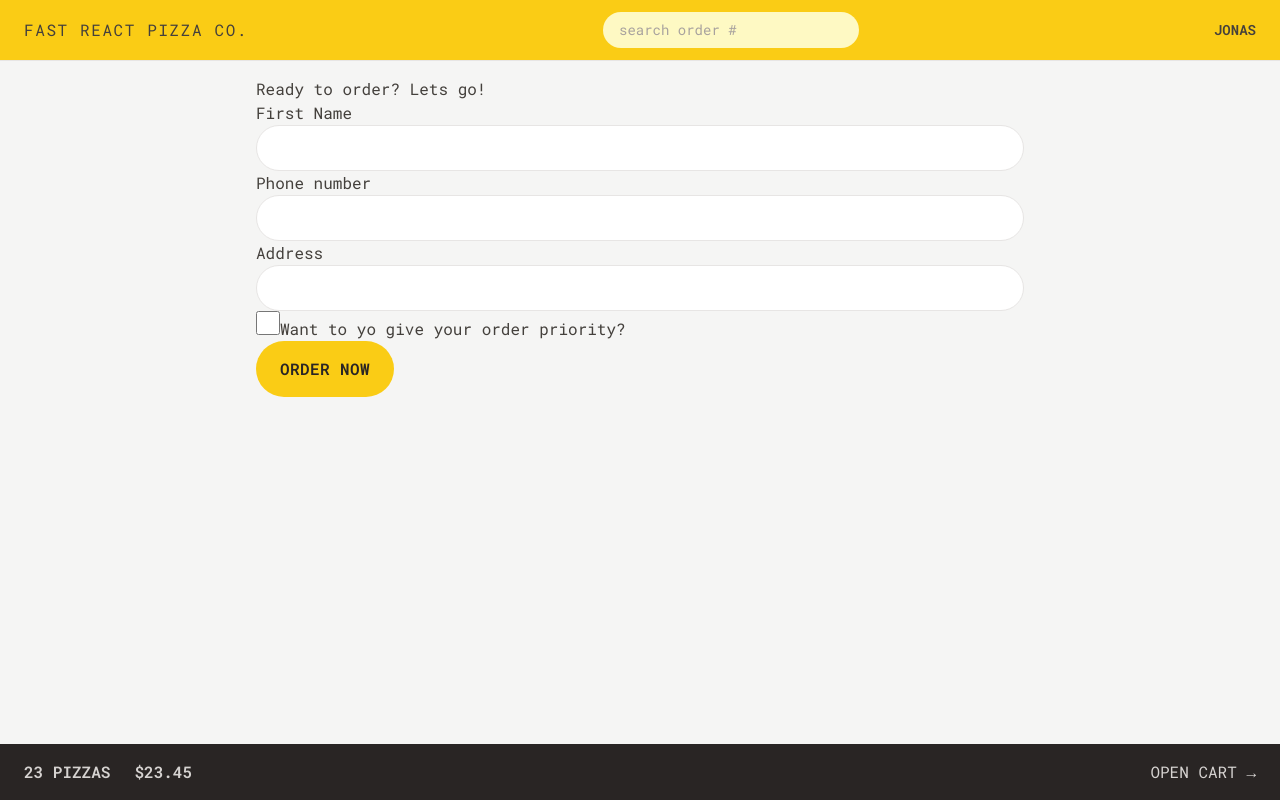
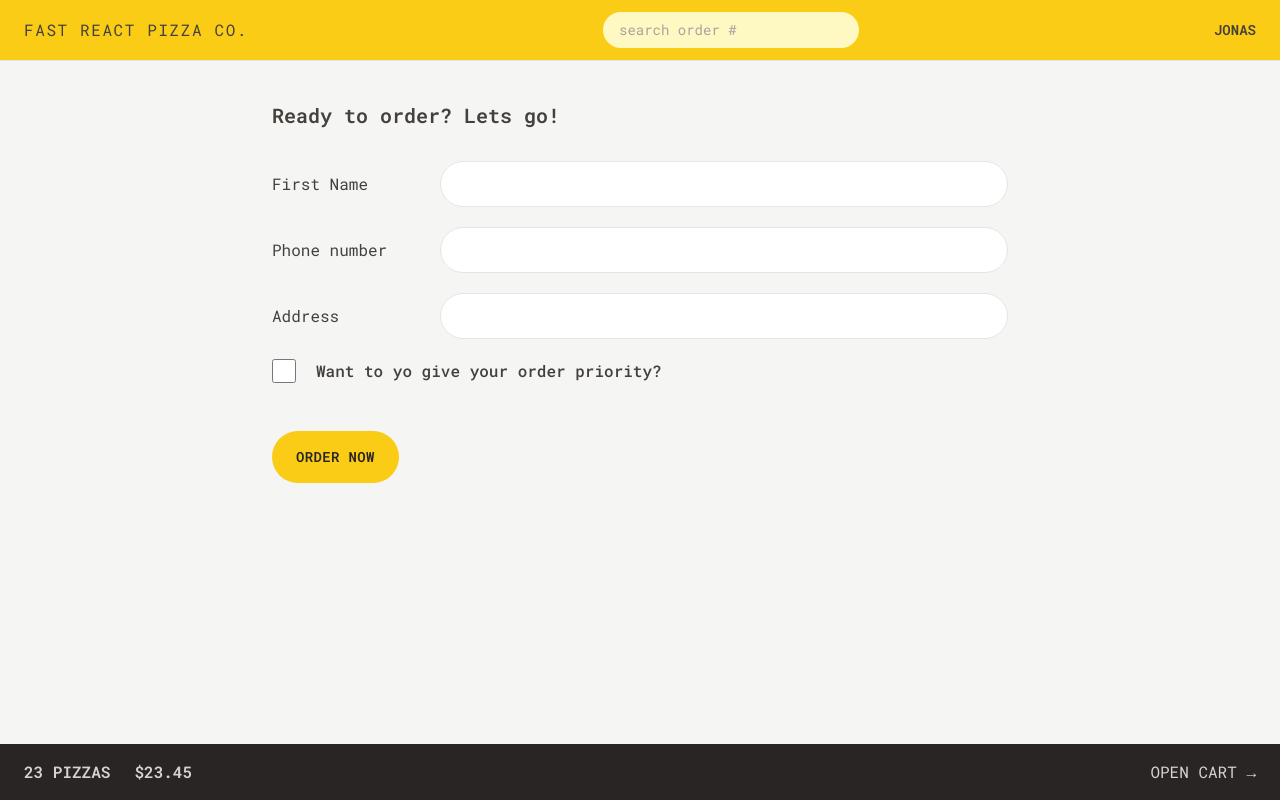
Before and after one commit to e-b-b-o/fast-react-pizza, a React (Vite) app: page /order/new in a window 1280 px wide. Built offline with nearby package versions, Linux system fonts and the light colour scheme.

Commit message:
added tailwind to some components

```diff
--- a/src/features/order/CreateOrder.jsx
+++ b/src/features/order/CreateOrder.jsx
@@ -42,31 +42,40 @@
   const cart = fakeCart;
 
   return (
-    <div>
-      <h2>Ready to order? Lets go!</h2>
+    <div className="px-4 py-6">
+      <h2 className="mb-8 text-xl font-semibold">Ready to order? Lets go!</h2>
 
       <Form method="POST">
-        <div>
-          <label>First Name</label>
-          <input type="text" name="customer" required className="input" />
+        <div className="mb-5 flex flex-col gap-2 sm:flex-row sm:items-center">
+          <label className="sm:basis-40">First Name</label>
+          <input type="text" name="customer" required className="input grow" />
         </div>
 
-        <div>
-          <label>Phone number</label>
-          <div>
-            <input type="tel" name="phone" required className="input" />
-          </div>
-          {formErrors?.phone && <p>{formErrors.phone}</p>}
-        </div>
-
-        <div>
-          <label>Address</label>
-          <div>
-            <input type="text" name="address" required className="input" />
+        <div className="mb-5 flex flex-col gap-2 sm:flex-row sm:items-center">
+          <label className="sm:basis-40">Phone number</label>
+          <div className="grow">
+            <input type="tel" name="phone" required className="input w-full" />
+            {formErrors?.phone && (
+              <p className="mt-2 rounded-md bg-red-100 p-2 text-xs text-red-700">
+                {formErrors.phone}
+              </p>
+            )}
           </div>
         </div>
 
-        <div>
+        <div className="mb-5 flex flex-col gap-2 sm:flex-row sm:items-center">
+          <label className="sm:basis-40">Address</label>
+          <div className="grow">
+            <input
+              type="text"
+              name="address"
+              required
+              className="input w-full"
+            />
+          </div>
+        </div>
+
+        <div className="mb-12 flex items-center gap-5">
           <input
             className="h-6 w-6 accent-yellow-400 focus:ring focus:ring-yellow-400 focus:ring-offset-2"
             type="checkbox"
@@ -75,12 +84,14 @@
             // value={withPriority}
             // onChange={(e) => setWithPriority(e.target.checked)}
           />
-          <label htmlFor="priority">Want to yo give your order priority?</label>
+          <label className="font-medium" htmlFor="priority">
+            Want to yo give your order priority?
+          </label>
         </div>
 
         <div>
           <input type="hidden" name="cart" value={JSON.stringify(cart)} />
-          <Button disabled={isSubmitting } type="primary">
+          <Button disabled={isSubmitting} type="primary">
             {isSubmitting ? "Placing Order " : "Order now"}
           </Button>
         </div>
--- a/src/index.css
+++ b/src/index.css
@@ -4,7 +4,7 @@
 
 @layer components {
   .input {
-    @apply w-full rounded-full border border-stone-200 px-4 py-2 text-sm transition-all duration-300 placeholder:text-stone-400 focus:outline-none focus:ring focus:ring-yellow-400 md:px-6 md:py-3;
+    @apply rounded-full border border-stone-200 px-4 py-2 text-sm transition-all duration-300 placeholder:text-stone-400 focus:outline-none focus:ring focus:ring-yellow-400 md:px-6 md:py-3;
   }
 
   .loader {
--- a/src/ui/Button.jsx
+++ b/src/ui/Button.jsx
@@ -2,12 +2,12 @@
 
 function Button({ children, disabled, to, type }) {
   const base =
-    "inline-block rounded-full bg-yellow-400  font-semibold uppercase tracking-wide text-stone-800 transition-colors duration-300 hover:bg-yellow-300 focus:outline-none focus:ring focus:ring-yellow-300 focus:ring-offset-2 disabled:cursor-not-allowed ";
+    "inline-block text-sm rounded-full bg-yellow-400  font-semibold uppercase tracking-wide text-stone-800 transition-colors duration-300 hover:bg-yellow-300 focus:outline-none focus:ring focus:ring-yellow-300 focus:ring-offset-2 disabled:cursor-not-allowed ";
   const styles = {
     primary: base + " md:px-6 md:py-4 px-4 py-3",
     small: base + " md:px-5 md:py-2.5 px-4 py-2 text-xs",
     secondary:
-      "inline-block rounded-full border-2 border-stone-300   font-semibold uppercase tracking-wide text-stone-400 transition-colors duration-300 hover:text-stone-800 focus:text-stone-800 hover:bg-stone-300 focus:outline-none focus:ring focus:ring-stone-200 focus:ring-offset-2 disabled:cursor-not-allowed md:px-6 md:py-3.5 px-4 py-2.5 ",
+      "inline-block text-sm rounded-full border-2 border-stone-300   font-semibold uppercase tracking-wide text-stone-400 transition-colors duration-300 hover:text-stone-800 focus:text-stone-800 hover:bg-stone-300 focus:outline-none focus:ring focus:ring-stone-200 focus:ring-offset-2 disabled:cursor-not-allowed md:px-6 md:py-3.5 px-4 py-2.5 ",
   };
   if (to)
     return (
```
Also changed, not shown: index.html (+5 -2 lines).
